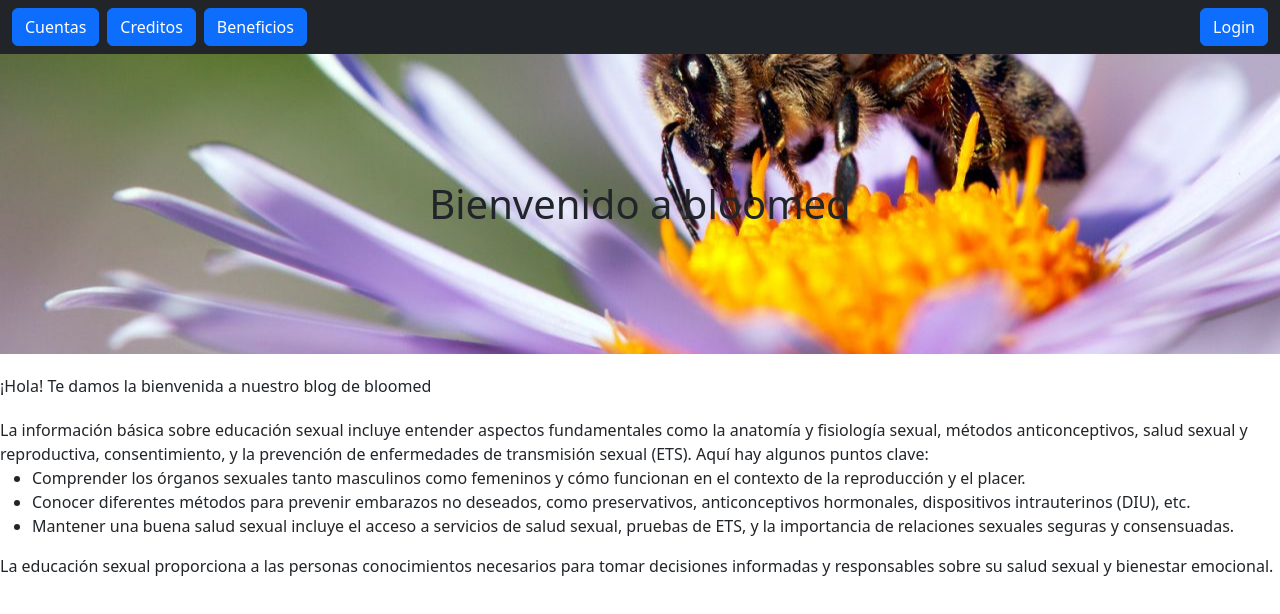
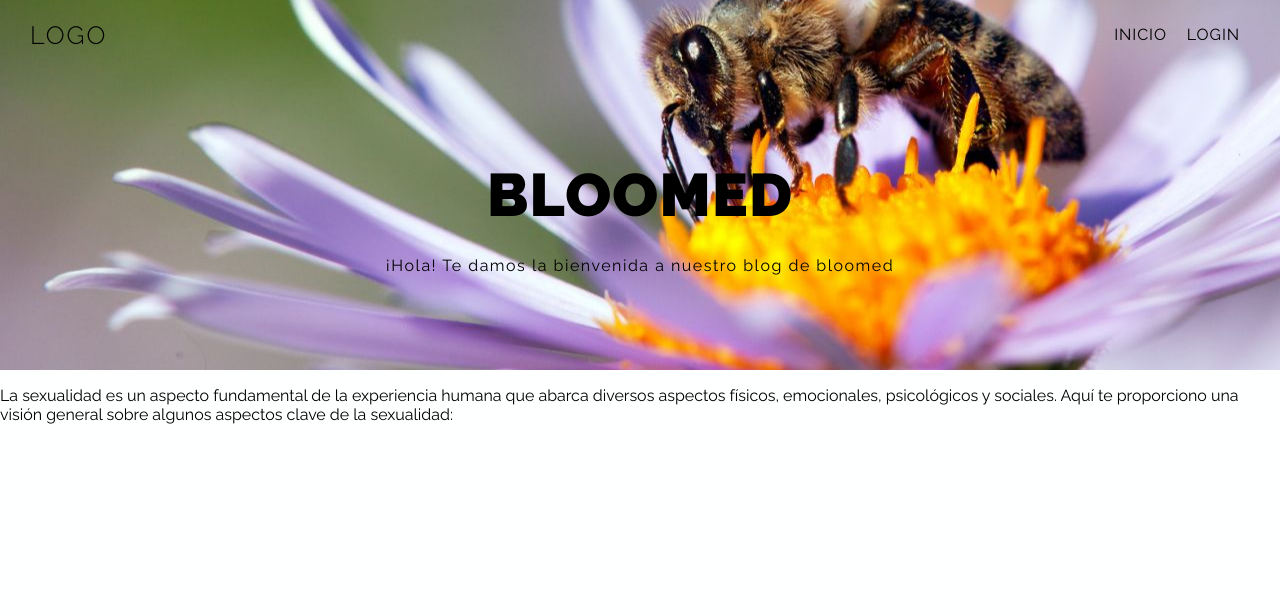
Before and after one commit to cjuarez2017159/FrontEnd_Bloomed, a React app in the folder Bloomed/: page / in a window 1280 px wide. Shown: the top 614 px of the page. Built offline with nearby package versions, Linux system fonts and the light colour scheme; the HTML template or start-up script is replaced by a standard one.

Commit message:
modificacion en main

```diff
--- a/Bloomed/src/components/Home.css
+++ b/Bloomed/src/components/Home.css
@@ -1,27 +1,128 @@
-.background-image {
-    height: 300px;
-    background-image: url('../assets/image/Home.jpg');
-    background-size: cover;
-    background-position: center;
-    position: relative;
-    margin-bottom: 20px;
+@import url('https://fonts.googleapis.com/css?family=Raleway:300,400,900');
+
+body{
+  margin: 0;
+  padding: 0;
+  background-color: #FEFFFF;
+  font-family: 'Raleway', sans-serif;
 }
 
-.title {
-    font-size: 2.5em;
-    line-height: 0.75;
-    margin: 0;
-    text-align: center;
-    padding: 10px 20px;
-    border-radius: 8px;
-    position: absolute;
-    top: 50%;
-    left: 50%;
-    transform: translate(-50%, -50%);
+*::selection{
+  outline: none;
 }
 
-.paragraph {
-    font-size: 1em;
-    line-height: 1.5em;
-    margin-bottom: 20px;
+.nav{
+  text-align: right;
+  height: 70px;
+  line-height: 70px;
+  position: relative;
+  z-index: 999;
 }
+
+.menu{
+  margin: 0 30px 0 0;
+}
+
+.menu a{
+  clear: right;
+  text-decoration: none;
+  color: #000000;
+  margin: 0 10px;
+  line-height: 70px;
+  letter-spacing: .9px;
+  text-transform: uppercase;
+  transition: all 250ms ease;
+}
+
+.strike {
+  position: relative;
+}
+
+.strike:hover:after {
+  content: ' ';
+  position: absolute;
+  top: 40%;
+  left: 0;
+  width: 100%;
+  height: 2px;
+  background: #000000;
+  animation-name: strike;
+  animation-duration: 1s;
+  animation-timing-function: ease;
+  animation-iteration-count: infinite;
+}
+
+.menu h5{
+  margin: 0 30px;
+  text-transform: uppercase;
+  float: left;
+  font-weight: 300;
+  font-size: 25px;
+  letter-spacing: 2px;
+  position: relative;
+  z-index: 999;
+  color: #000000;
+}
+
+label{
+  margin: 0 20px 0 0;
+  font-size: 26px;
+  line-height: 70px;
+  display: none;
+  width: 26px;
+  float: right;
+  color: #354757;
+}
+
+#toggle{
+  display: none;
+}
+
+.fixed{
+  background-color: #FEFFFF;
+}
+
+.photo{
+  position: relative;
+  background: url('/src/assets/image/Home.jpg') center;
+  background-size: cover;
+  overflow: hidden;
+}
+
+.photo-text{
+  min-height: 300px;
+  display: flex;
+  flex-direction: column;
+  justify-content: center;
+  align-items: center;
+}
+
+.overlay{
+  position: absolute;
+  z-index: 1;
+  width: 100%;
+  height: 200vh;
+  top: 0;
+  left: 0;
+  background: rgba(60, 63, 114, .6);
+}
+
+.photo h4{
+  font-size: 60px;
+  text-transform: uppercase;
+  letter-spacing: 1.2px;
+  color: #000000;
+  margin: 10px;
+  cursor: pointer;
+  position: relative;
+  z-index: 998;
+}
+
+.photo p{
+  width: 60%;
+  text-align: center;
+  letter-spacing: 1.5px;
+  color: #000000;
+  position: relative;
+  z-index: 998;
+}
--- a/Bloomed/src/components/Home.jsx
+++ b/Bloomed/src/components/Home.jsx
@@ -1,51 +1,28 @@
-import 'bootstrap/dist/css/bootstrap.min.css';
 import React from 'react';
 import './Home.css';
 
 export const Home = () => {
     return (
         <div>
-            <header>
-                <nav className="navbar navbar-expand-lg bg-dark navbar-light bg-light">
-                    <div className="container-fluid">
-                        <button className="navbar-toggler" type="button" data-bs-toggle="collapse" data-bs-target="#navbarNav" aria-controls="navbarNav" aria-expanded="false" aria-label="Toggle navigation">
-                            <span className="navbar-toggler-icon"></span>
-                        </button>
-                        <div className="collapse navbar-collapse" id="navbarNav">
-                            <ul className="navbar-nav">
-                                <li className="nav-item">
-                                    <button className="btn btn-primary me-2">Cuentas</button>
-                                </li>
-                                <li className="nav-item">
-                                    <button className="btn btn-primary me-2">Creditos</button>
-                                </li>
-                                <li className="nav-item">
-                                    <button className="btn btn-primary me-2">Beneficios</button>
-                                </li>
-                            </ul>
-                        </div>
-                        <div className="ms-auto">
-                            <button className="btn btn-primary">Login</button>
-                        </div>
+            <section className="photo" id="inicio">
+                <div className="nav" id="sticker">
+                    <label htmlFor="toggle">&#9776;</label>
+                    <input type="checkbox" id="toggle" />
+                    <div className="menu">
+                        <h5 className="logo">LOGO</h5>
+                        <a href="#">inicio</a>
+                        <a href="#">login</a>
                     </div>
-                </nav>
-            </header>
-            <div className="background-image">
-                <h1 className="title">
-                    Bienvenido a bloomed
-                </h1>
-            </div>
-            <p className="paragraph">
-                ¡Hola! Te damos la bienvenida a nuestro blog de bloomed
-            </p>
+                </div>
+                <div className="photo-text">
+                    <h4 data-ix="skype">BLOOMED</h4>
+                    <p data-ix="subtitle-hero-up">¡Hola! Te damos la bienvenida a nuestro blog de bloomed</p>
+                </div>
+            </section>
+
             <div className="paragraph">
-                La información básica sobre educación sexual incluye entender aspectos fundamentales como la anatomía y fisiología sexual, métodos anticonceptivos, salud sexual y reproductiva, consentimiento, y la prevención de enfermedades de transmisión sexual (ETS). Aquí hay algunos puntos clave:
-                <ul className="list">
-                    <li>Comprender los órganos sexuales tanto masculinos como femeninos y cómo funcionan en el contexto de la reproducción y el placer.</li>
-                    <li>Conocer diferentes métodos para prevenir embarazos no deseados, como preservativos, anticonceptivos hormonales, dispositivos intrauterinos (DIU), etc.</li>
-                    <li>Mantener una buena salud sexual incluye el acceso a servicios de salud sexual, pruebas de ETS, y la importancia de relaciones sexuales seguras y consensuadas.</li>
-                </ul>
-                La educación sexual proporciona a las personas conocimientos necesarios para tomar decisiones informadas y responsables sobre su salud sexual y bienestar emocional.
+                <p>La sexualidad es un aspecto fundamental de la experiencia humana que abarca diversos aspectos físicos, emocionales, psicológicos y sociales.
+                    Aquí te proporciono una visión general sobre algunos aspectos clave de la sexualidad:</p>
             </div>
         </div>
     );
```
